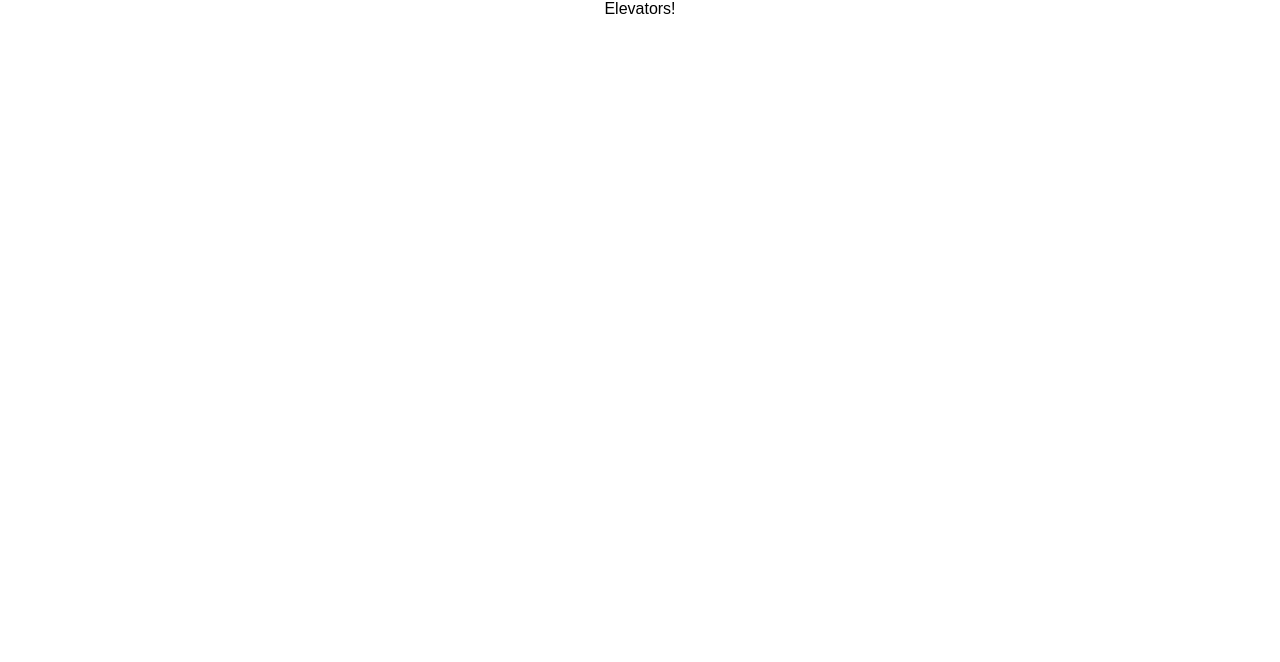
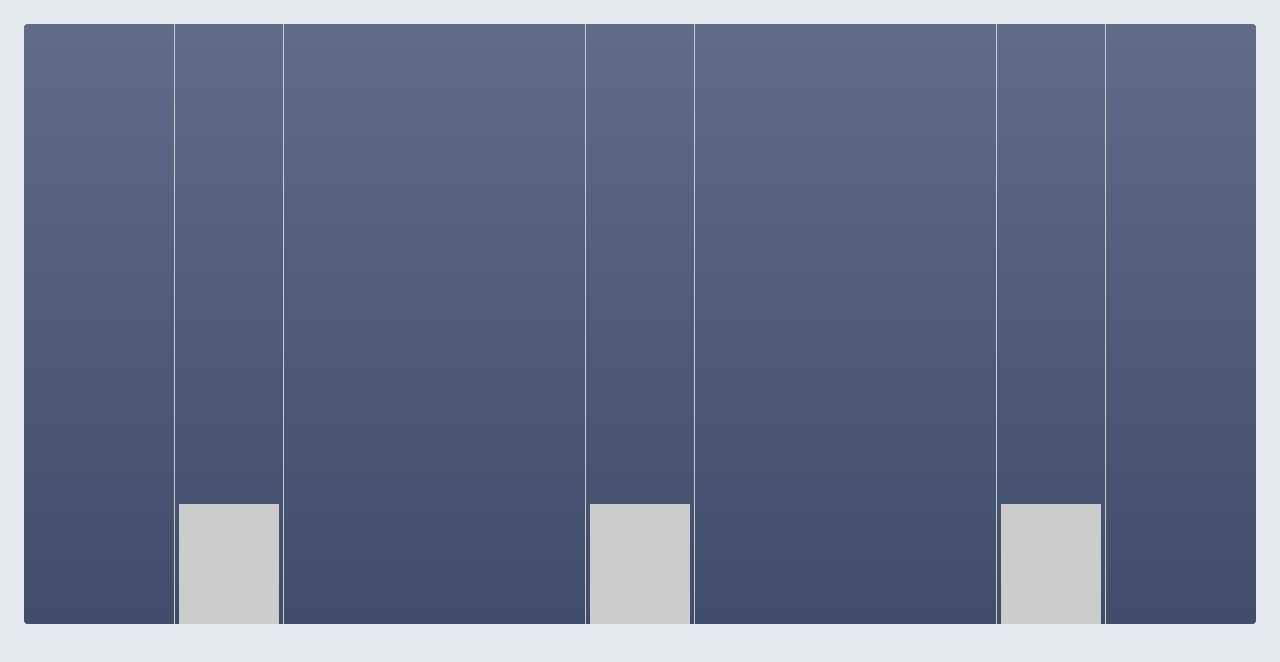
Before and after one commit to choochburger/elevators, a React app: page / in a window 1280 px wide. Shown: the top 662 px of the page. Built offline with nearby package versions, Linux system fonts and the light colour scheme.

Commit message:
Basic layout

```diff
--- a/src/App.css
+++ b/src/App.css
@@ -1,28 +1,2 @@
-.App {
-  text-align: center;
+.app {
 }
-
-.App-logo {
-  animation: App-logo-spin infinite 20s linear;
-  height: 80px;
-}
-
-.App-header {
-  background-color: #222;
-  height: 150px;
-  padding: 20px;
-  color: white;
-}
-
-.App-title {
-  font-size: 1.5em;
-}
-
-.App-intro {
-  font-size: large;
-}
-
-@keyframes App-logo-spin {
-  from { transform: rotate(0deg); }
-  to { transform: rotate(360deg); }
-}
--- a/src/App.js
+++ b/src/App.js
@@ -1,11 +1,12 @@
 import React, { Component } from 'react';
+import Building from './Building';
 import './App.css';
 
 class App extends Component {
   render() {
     return (
-      <div className="App">
-        Elevators!
+      <div className="app">
+        <Building numFloors={5} numElevators={3} />
       </div>
     );
   }
--- /dev/null
+++ b/src/Building.css
@@ -0,0 +1,7 @@
+.building {
+  background: linear-gradient(to bottom, #606c88 0%, #3f4c6b 100%);
+  border-radius: 4px;
+  display: flex;
+  justify-content: space-around;
+  width: 100%;
+}
--- /dev/null
+++ b/src/Building.js
@@ -0,0 +1,24 @@
+import React, { Component } from 'react';
+import PropTypes from 'prop-types';
+import Shaft from './Shaft';
+import './Building.css';
+
+class Building extends Component {
+  render() {
+    const numShafts = this.props.numElevators;
+    return (
+      <div className="building">
+        {[...Array(numShafts)].map((_, i) => (
+          <Shaft numFloors={this.props.numFloors} key={i} />
+        ))}
+      </div>
+    );
+  }
+}
+
+Building.propTypes = {
+  numFloors: PropTypes.number.isRequired,
+  numElevators: PropTypes.number.isRequired,
+};
+
+export default Building;
--- /dev/null
+++ b/src/Elevator.css
@@ -0,0 +1,6 @@
+.elevator {
+  background: #ccc;
+  width: 100px;
+  height: 120px;
+  position: absolute;
+}
--- /dev/null
+++ b/src/Elevator.js
@@ -0,0 +1,17 @@
+import React, { Component } from 'react';
+import './Elevator.css';
+
+class Elevator extends Component {
+  constructor(props) {
+    super(props);
+    this.state = {
+      currentFloor: this.props.currentFloor || 0,
+    };
+  }
+
+  render() {
+    return <div className="elevator" style={{ bottom: 0 }} />;
+  }
+}
+
+export default Elevator;
--- /dev/null
+++ b/src/Shaft.css
@@ -0,0 +1,6 @@
+.shaft {
+  border-left: 1px solid #ccc;
+  border-right: 1px solid #ccc;
+  padding: 0 4px;
+  position: relative;
+}
--- /dev/null
+++ b/src/Shaft.js
@@ -0,0 +1,51 @@
+import React, { Component } from 'react';
+import ReactDOM from 'react-dom';
+import PropTypes from 'prop-types';
+import Elevator from './Elevator';
+import './Shaft.css';
+
+class Shaft extends Component {
+  constructor(props) {
+    super(props);
+    this.sizeShaft = this.sizeShaft.bind(this);
+    this.state = {
+      width: 100,
+      height: 50,
+    };
+  }
+
+  render() {
+    return (
+      <div
+        className="shaft"
+        style={{
+          width: this.state.width,
+          height: this.state.height,
+        }}
+      >
+        <Elevator
+          currentFloor={0}
+          numFloors={this.props.numFloors}
+          ref={this.sizeShaft}
+        />
+      </div>
+    );
+  }
+
+  sizeShaft(elevator) {
+    const elevatorNode = ReactDOM.findDOMNode(elevator);
+    const elevatorWidth = elevatorNode.clientWidth;
+    const elevatorHeight = elevatorNode.clientHeight;
+    const shaftHeight = this.props.numFloors * elevatorHeight;
+    this.setState({
+      width: elevatorWidth,
+      height: shaftHeight,
+    });
+  }
+}
+
+Shaft.propTypes = {
+  numFloors: PropTypes.number.isRequired,
+};
+
+export default Shaft;
--- a/src/index.css
+++ b/src/index.css
@@ -1,5 +1,6 @@
 body {
+  background: #e5eaef;
   margin: 0;
-  padding: 0;
+  padding: 24px;
   font-family: sans-serif;
 }
```
Also changed, not shown: 2 other files (tests, documents, lock files or other folders).
